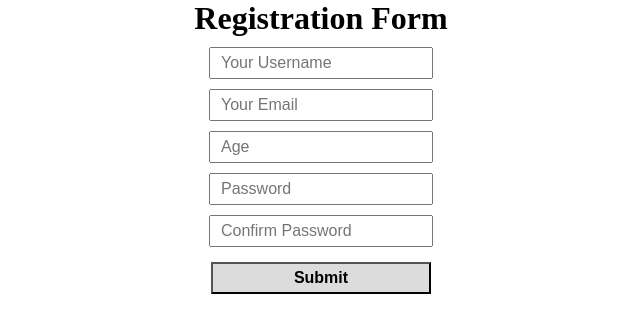
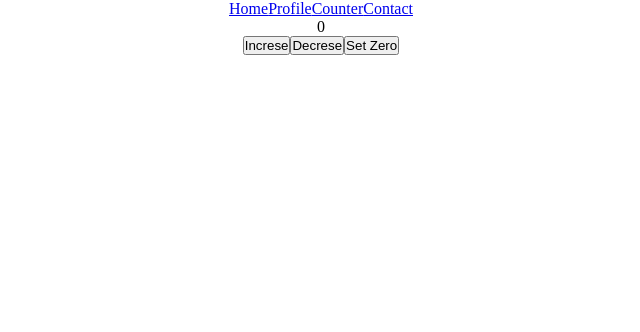
Before and after one commit to lemon-sazu/react-tutorial, a React (Create React App) app: page /counter in a window 1280 px wide. Shown: the top 332 px of the page, without its empty margins (319-959 px from the left). Built offline with nearby package versions, Linux system fonts and the light colour scheme.

Commit message:
Custom Hook

```diff
--- a/src/App.js
+++ b/src/App.js
@@ -1,11 +1,44 @@
+import { createContext, useState } from 'react';
+import { BrowserRouter, Routes, Route, Link } from 'react-router-dom'
 import './App.css';
-import { Form } from './pages/Form';
+import { Page404 } from './pages/404';
+import { Contact } from './pages/Contact';
+import { Home } from './pages/Home';
+import { Profile } from './pages/Profile';
+import { Counter } from './pages/Counter';
+
+import { QueryClient, QueryClientProvider } from '@tanstack/react-query'
 
 function App() {
-
+  const client = new QueryClient({
+    defaultOptions: {
+      queries: {
+        refetchOnWindowFocus: true
+      }
+    }
+  });
+  const [name, setName] = useState('Sazu');
   return (
-    <div className='app'>
-      <Form />
+    <div>
+      <QueryClientProvider client={client}>
+        <BrowserRouter>
+          <div className="app">
+            <div>
+              <Link to='/'>Home</Link>
+              <Link to='/profile'>Profile</Link>
+              <Link to='/counter'>Counter</Link>
+              <Link to='/contact'>Contact</Link>
+            </div>
+          </div>
+          <Routes>
+            <Route path='/' element={<Home />} />
+            <Route path='/profile' element={<Profile />} />
+            <Route path='/counter' element={<Counter />} />
+            <Route path='/contact' element={<Contact />} />
+            <Route path='*' element={<Page404 />} />
+          </Routes>
+        </BrowserRouter>
+      </QueryClientProvider>
     </div >
   );
 }
--- /dev/null
+++ b/src/pages/Counter.js
@@ -0,0 +1,13 @@
+import { useCounter } from "./useCounter"
+
+export const Counter = () => {
+    const [count, increseCount, decreseCount, setCountZero] = useCounter();
+    return <div className="app">
+        <div>{count}</div>
+        <div>
+            <button onClick={increseCount}>Increse</button>
+            <button onClick={decreseCount}>Decrese</button>
+            <button onClick={setCountZero}>Set Zero</button>
+        </div>
+    </div>
+}
--- a/src/pages/Home.js
+++ b/src/pages/Home.js
@@ -1,17 +1,17 @@
-import { useQuery } from "@tanstack/react-query"
-import axios from "axios"
+import { useGetCat } from "./useGetCat"
+
 export const Home = () => {
-    const { data:catData, isLoading, refetch } = useQuery(['cat'], () => {
-        return axios.get('https://catfact.ninja/fact').then((res) => res.data)
-    })
-    if(isLoading){
+
+const [data, isCatLoading, catReFetch] = useGetCat();
+
+    if (isCatLoading) {
         return <h3 className="app">Loading ...</h3>
     }
     return <div className="app">
         <h2>This is Home Page.</h2>
         <p>
-            {catData?.fact}
+            {data?.fact}
         </p>
-        <button onClick={refetch}>Update Data</button>
+        <button onClick={catReFetch}>Update Data</button>
     </div>
 }
--- /dev/null
+++ b/src/pages/useCounter.js
@@ -0,0 +1,16 @@
+import { useState } from "react"
+
+export const useCounter = () =>{
+    const [count, setCount] = useState(0);
+
+    const increseCount = () =>{
+        setCount(count+1)
+    }
+    const decreseCount = () =>{
+        setCount(count-1)
+    }
+    const setCountZero = () =>{
+        setCount(0)
+    }
+    return [count, increseCount, decreseCount, setCountZero];
+}
--- /dev/null
+++ b/src/pages/useGetCat.js
@@ -0,0 +1,14 @@
+import { useQuery } from "@tanstack/react-query"
+import axios from "axios"
+
+export const useGetCat = () => {
+    const { data, isLoading:isCatLoading, refetch } = useQuery(['cat'], async () => {
+        return axios.get('https://catfact.ninja/fact').then((res) => res.data)
+    })
+
+    const catReFetch = () =>{
+        refetch()
+    }
+
+    return [data, isCatLoading, catReFetch]
+}
```
